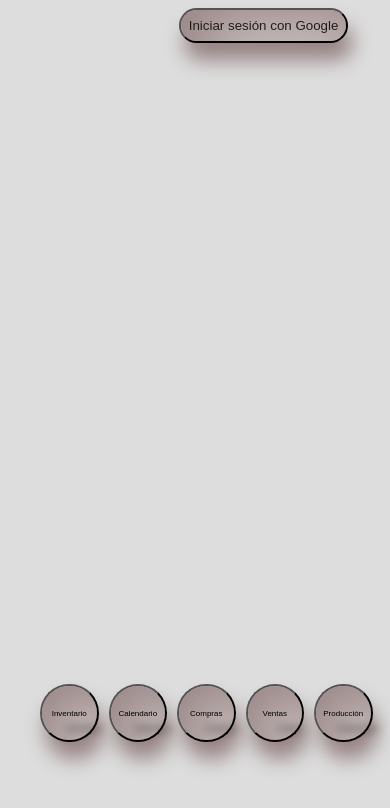
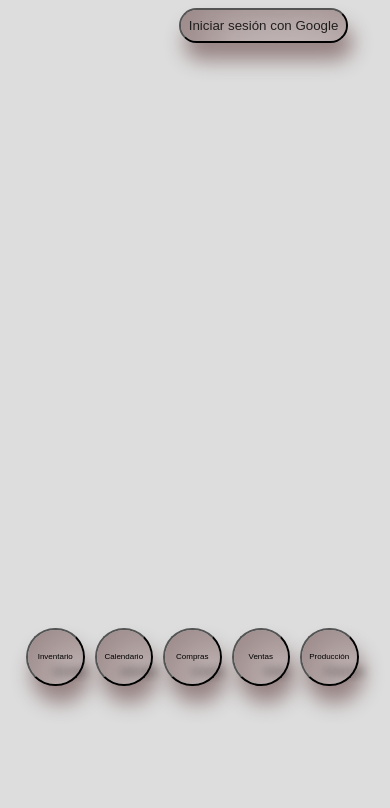
Before and after one commit to ManzCoder-js/megabillaresSCP, a Next.js app: page /Dashboard in a window 390 px wide. Shown: the top 808 px of the page. Built offline with nearby package versions, Linux system fonts and the light colour scheme; no server answers.

Commit message:
modificados:     src/app/estilos/Dashboard.module.css 	modificados:     src/app/estilos/Sidebar.module.css 	modificados:     src/app/globals.css

```diff
--- a/src/app/estilos/Dashboard.module.css
+++ b/src/app/estilos/Dashboard.module.css
@@ -18,12 +18,12 @@
         flex-direction: column-reverse;
         position: absolute;
         width: 100vw;
-        height: 92%;
+        height: 82%;
     }
 
     .content{
         display: flex;
-        height: 100%;
+        height: 90%;
         width: 100vw;
         overflow: scroll;
         flex-direction: column-reverse;
--- a/src/app/estilos/Sidebar.module.css
+++ b/src/app/estilos/Sidebar.module.css
@@ -31,11 +31,11 @@
   /* Estilos responsive para dispositivos móviles */
   @media (max-width: 768px) {
     .Sidebar {
-      width: 95vw;
-      height: 13%;
+      width: 90vw;
+      height: 7%;
       display: flex;
       flex-direction: row;
-      justify-content: center;
+      justify-content:flex-start;
 
     }
 
--- a/src/app/globals.css
+++ b/src/app/globals.css
@@ -1,7 +1,7 @@
 
 body {
   width: 100vw;
-  height: 100%;
+  height: 98%;
   margin: 0;
   padding: 0;
   background-color: rgb(221, 221, 221);
```
